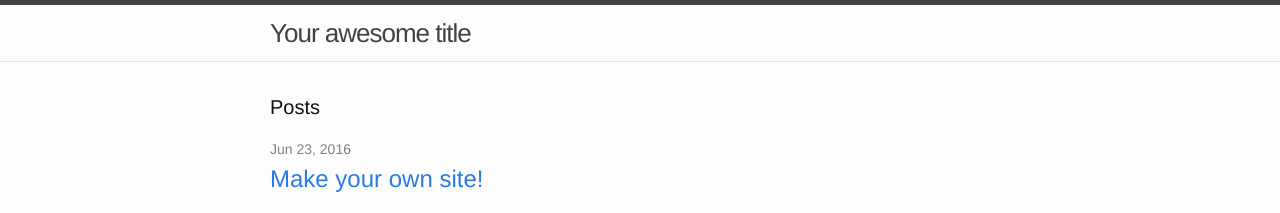
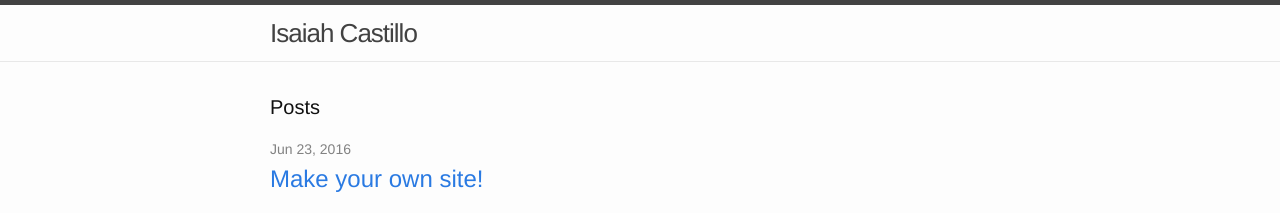
Before and after one commit to icastillo93/site, a Jekyll site: the page built from index.html, in a window 1280 px wide. Shown: the top 213 px of the page. Built offline with Jekyll 4.4.1, drawn with Linux system fonts in a browser that asks for light colours.

Commit message:
Update header.html

```diff
--- a/_includes/header.html
+++ b/_includes/header.html
@@ -2,7 +2,7 @@
 
   <div class="wrapper">
 
-    <a class="site-title" href="{{ site.github.url }}/">{{ site.title }}</a>
+    <a class="site-title" href="{{ site.github.url }}/">Isaiah Castillo</a>
 
     <nav class="site-nav">
       <a href="#" class="menu-icon">
```
